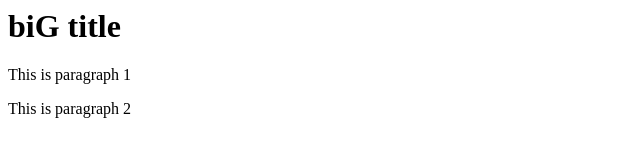
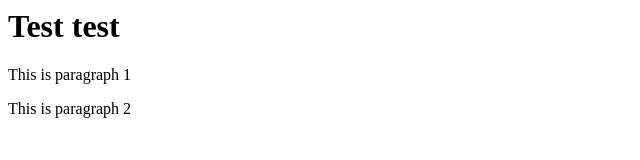
Before and after one commit to zuwenetan/zuwenetan.github.io, a plain HTML site: page index.html in a window 1280 px wide. Shown: the full height of the page, 0-640 px from the left. Drawn offline with Linux system fonts and the light colour scheme.

Commit message:
changed header

```diff
--- a/index.html
+++ b/index.html
@@ -4,7 +4,7 @@
 
 <body>
 	<h1>
-		biG title
+		Test test
 	</h1>
 	<div>
 		<p>
```
